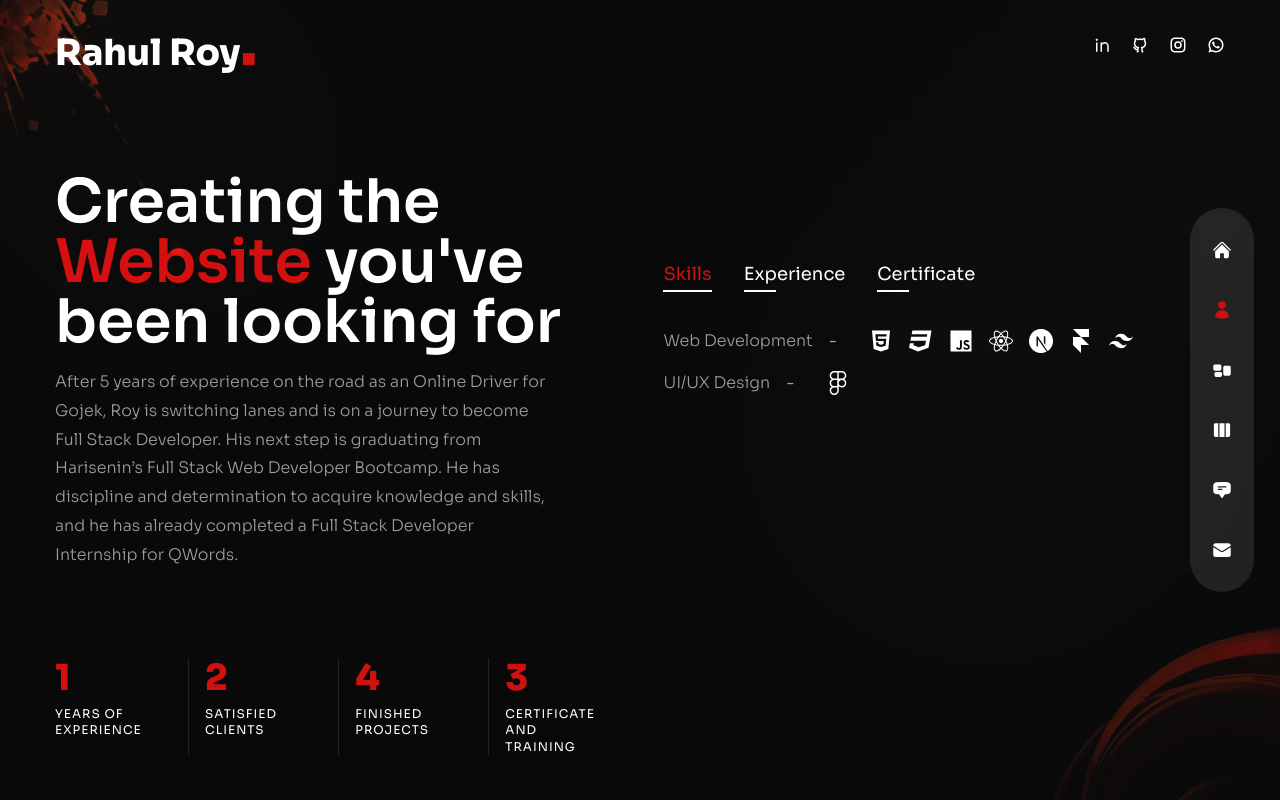
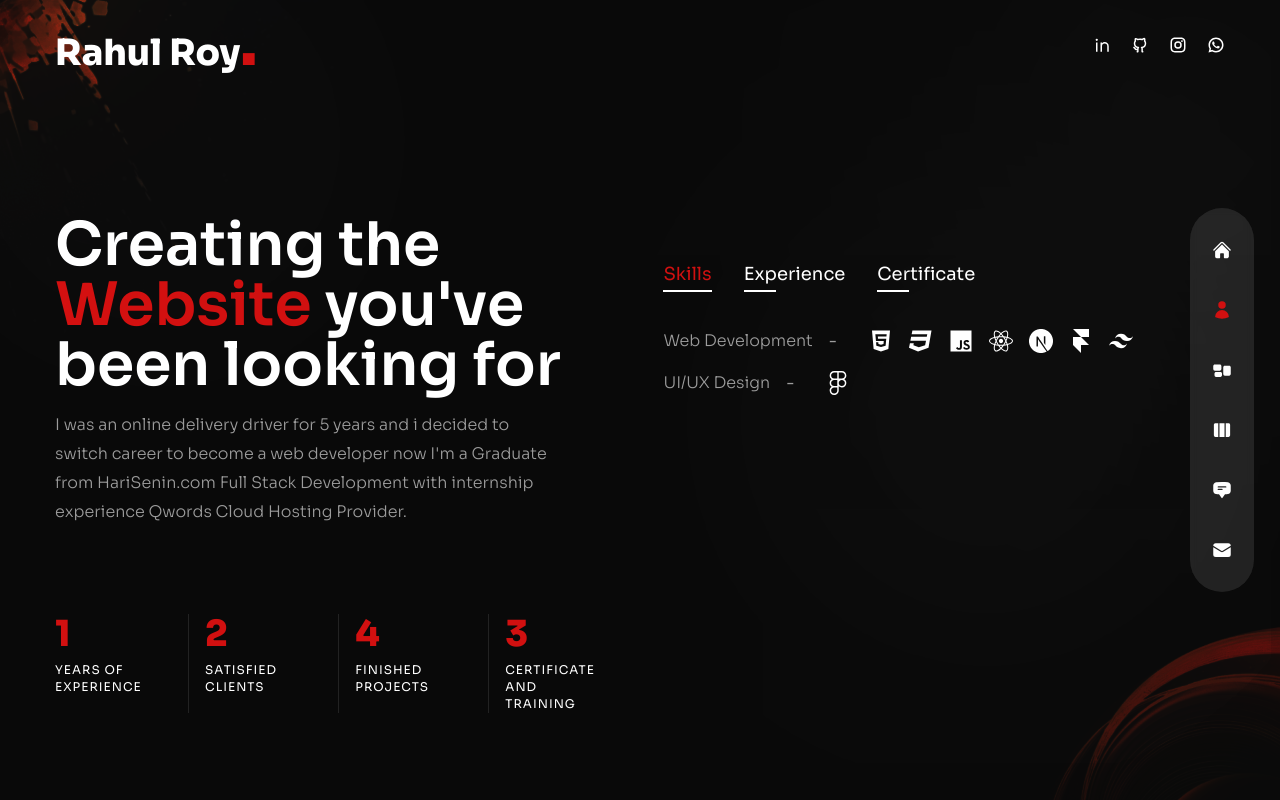
Before and after one commit to rahul-roy-dev/portfolio-next, a Next.js app: page /about in a window 1280 px wide. Built offline with nearby package versions, Linux system fonts and the light colour scheme.

Commit message:
update about page

```diff
--- a/pages/about/index.js
+++ b/pages/about/index.js
@@ -115,12 +115,7 @@ const About = () => {
             exit="hidden"
             className="max-w-[500px] mx-auto xl:mx-0 mb-6 xl:mb-12 px-2 xl:px-0"
           >
-            After 5 years of experience on the road as an Online Driver for
-            Gojek, Roy is switching lanes and is on a journey to become Full
-            Stack Developer. His next step is graduating from Harisenin’s Full
-            Stack Web Developer Bootcamp. He has discipline and determination to
-            acquire knowledge and skills, and he has already completed a Full
-            Stack Developer Internship for QWords.
+           I was an online delivery driver for 5 years and i decided to switch career to become a web developer now I'm a Graduate from HariSenin.com Full Stack Development with internship experience Qwords Cloud Hosting Provider.
           </motion.p>
           {/* counters */}
           <motion.div
```
